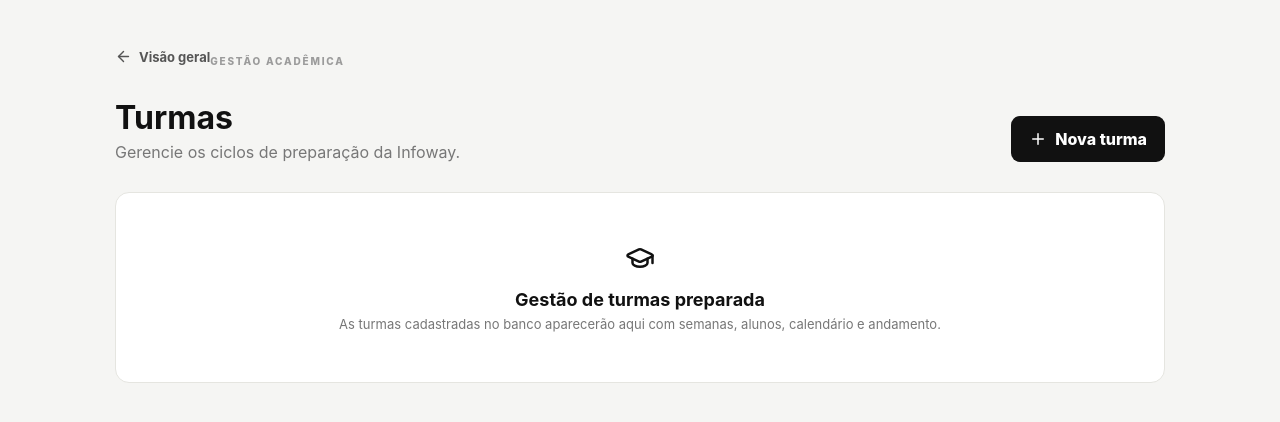
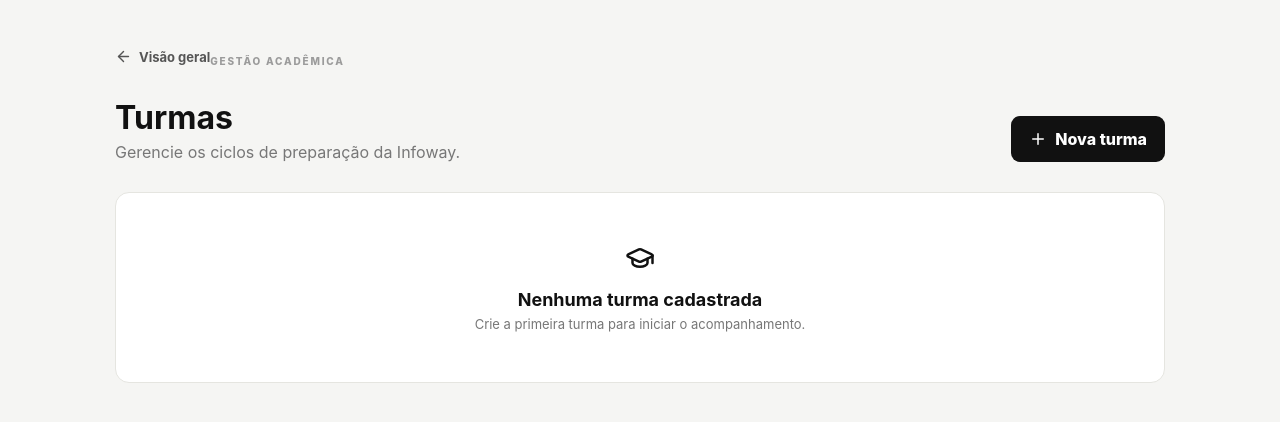
Before and after one commit to infowayconcursosmilani-jpg/infoway-performance, a Next.js app: page /turmas in a window 1280 px wide. Shown: the top 422 px of the page. Built offline with nearby package versions, Linux system fonts and the light colour scheme; no server answers; the database is empty.

Commit message:
feat: load class list from Supabase

```diff
--- a/app/turmas/page.tsx
+++ b/app/turmas/page.tsx
@@ -1,6 +1,13 @@
 import Link from 'next/link'
-import { ArrowLeft, Plus, GraduationCap } from 'lucide-react'
+import { ArrowLeft, Plus, GraduationCap, CalendarDays, Users, ChevronRight } from 'lucide-react'
+import { createServerSupabase } from '../../lib/supabase/server'
 
-export default function Turmas(){
- return <main className="formPage"><div className="formWrap wide"><div className="listHead"><div><Link href="/" className="back"><ArrowLeft size={17}/> Visão geral</Link><span className="eyebrow">GESTÃO ACADÊMICA</span><h1>Turmas</h1><p>Gerencie os ciclos de preparação da Infoway.</p></div><Link href="/turmas/nova" className="primaryBtn"><Plus size={18}/> Nova turma</Link></div><div className="emptyState"><GraduationCap size={30}/><h2>Gestão de turmas preparada</h2><p>As turmas cadastradas no banco aparecerão aqui com semanas, alunos, calendário e andamento.</p></div></div></main>
+function br(d:string){return new Intl.DateTimeFormat('pt-BR',{timeZone:'UTC'}).format(new Date(d+'T00:00:00Z'))}
+
+export default async function Turmas(){
+ const supabase=createServerSupabase()
+ const {data:turmas}=await supabase.from('classes').select('id,name,start_date,end_date,status,class_start_time,class_end_time,courses(name),academic_weeks(count),enrollments(count)').order('start_date',{ascending:false})
+ return <main className="formPage"><div className="formWrap wide"><div className="listHead"><div><Link href="/" className="back"><ArrowLeft size={17}/> Visão geral</Link><span className="eyebrow">GESTÃO ACADÊMICA</span><h1>Turmas</h1><p>Gerencie os ciclos de preparação da Infoway.</p></div><Link href="/turmas/nova" className="primaryBtn"><Plus size={18}/> Nova turma</Link></div>
+ <div className="classList">{turmas?.map((t:any)=><Link href={'/turmas/'+t.id} className="classRow" key={t.id}><div className="miniCourse"><GraduationCap size={21}/></div><div className="classMain"><span className="rowStatus">{t.status==='preparation'?'Preparação':t.status}</span><h2>{t.name}</h2><p>{t.courses?.name}</p></div><div className="rowMetric"><CalendarDays size={15}/><span>{br(t.start_date)} → {br(t.end_date)}</span></div><div className="rowMetric"><strong>{t.academic_weeks?.[0]?.count||0}</strong><span>semanas</span></div><div className="rowMetric"><Users size={15}/><span>{t.enrollments?.[0]?.count||0} alunos</span></div><ChevronRight size={19}/></Link>)}
+ {!turmas?.length&&<div className="emptyState"><GraduationCap size={30}/><h2>Nenhuma turma cadastrada</h2><p>Crie a primeira turma para iniciar o acompanhamento.</p></div>}</div></div></main>
 }
```
